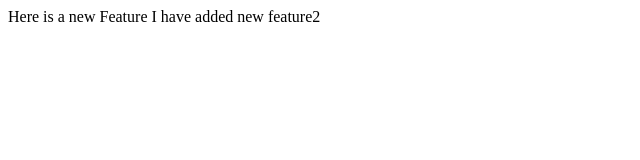
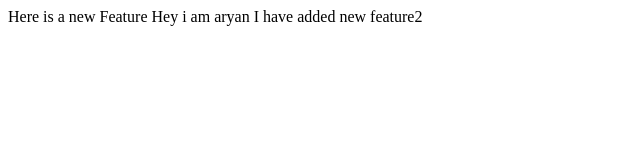
Before and after one commit to ads10071999/lec1, a plain HTML site: page index.html in a window 1280 px wide. Shown: the whole page, without its empty margins (0-640 px from the left). Drawn offline with Linux system fonts and the light colour scheme.

Commit message:
Update index.html

```diff
--- a/index.html
+++ b/index.html
@@ -7,6 +7,7 @@
 </head>
 <body>
 	Here is a new Feature
+	Hey i am aryan
 	I have added new feature2
 </body>
 </html>
```
